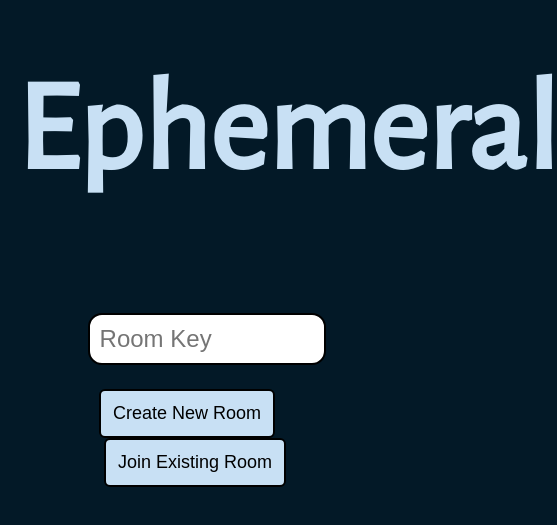
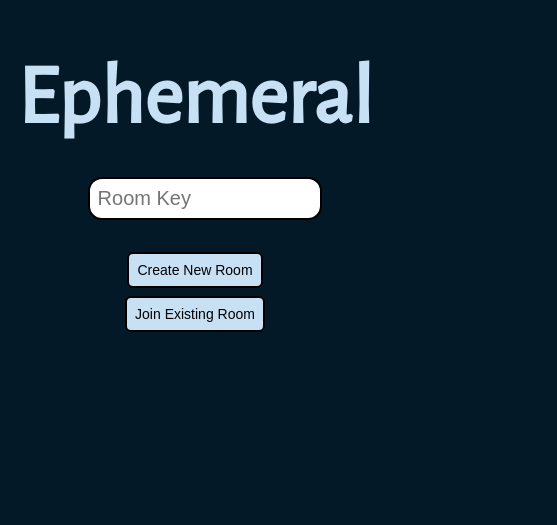
Before and after one commit to awnumar/ephemeral, a Vue app in the folder web-app/: page /#/ in a window 390 px wide. Shown: the part 109-634 px from the top of the page, 557 px wide, since content can reach past the window. Built offline with nearby package versions, Linux system fonts and the light colour scheme.

Commit message:
Cleaned the look for smaller screen sizes

```diff
--- a/web-app/src/components/Chat.vue
+++ b/web-app/src/components/Chat.vue
@@ -2,7 +2,7 @@
   <div class="content">
     <nav><router-link to="/">Home</router-link></nav>
     <label for="nick">Nickname:  </label><input type="text" id="nick" name="nick" placeholder=" Anonymous" />
-    <p>This room's key is <span class="hl">{{ b2h(this.key) }}</span></p>
+    <p id="key-message">This room's key is <span class="hl">{{ b2h(this.key) }}</span></p>
     <div id="chat">
       <div id="history-div">
         <ul id="history-list">
@@ -203,4 +203,40 @@ a {
   padding: 6px 12px;
   border-radius: 6px;
 }
+@media screen and (max-width: 1200px) {
+  a {
+  font-size: 14px;
+  padding: 6px 12px;
+  }
+  #nick {
+    margin-top: 0px;
+    font-size: 12px;
+    margin-bottom:20px;
+  }
+  label {
+    font-size: 18px;
+    margin-bottom: 20px;
+    }
+  nav {
+    width: 0% !important;
+    float: left;
+  }
+  #key-message {
+    margin-top:-10px;
+  }
+  #message {
+    font-size: 12px;
+    padding: 8px;
+    margin-top: -2.5px;
+  }
+  #send {
+    font-size: 12px;
+    padding: 10px;
+    margin-top: -2.5px;
+
+  }
+  .content {
+    margin-top: -18px !important;
+  }
+}
 </style>
--- a/web-app/src/components/Home.vue
+++ b/web-app/src/components/Home.vue
@@ -55,4 +55,24 @@ export default {
   border: 2px solid black;
 
 }
+
+@media screen and (max-width: 1200px) {
+  h1 {
+    font-size: 84px;
+    margin-bottom: 16px;
+  }
+  #key {
+    font-size: 20px;
+    padding: 8px;
+  }
+  #new-room, #existing-room {
+    padding:8px;
+    font-size: 14px;
+    margin: 4px;
+  }
+  #home-buttons {
+    margin: 20px;
+  }
+}
+
 </style>
```
